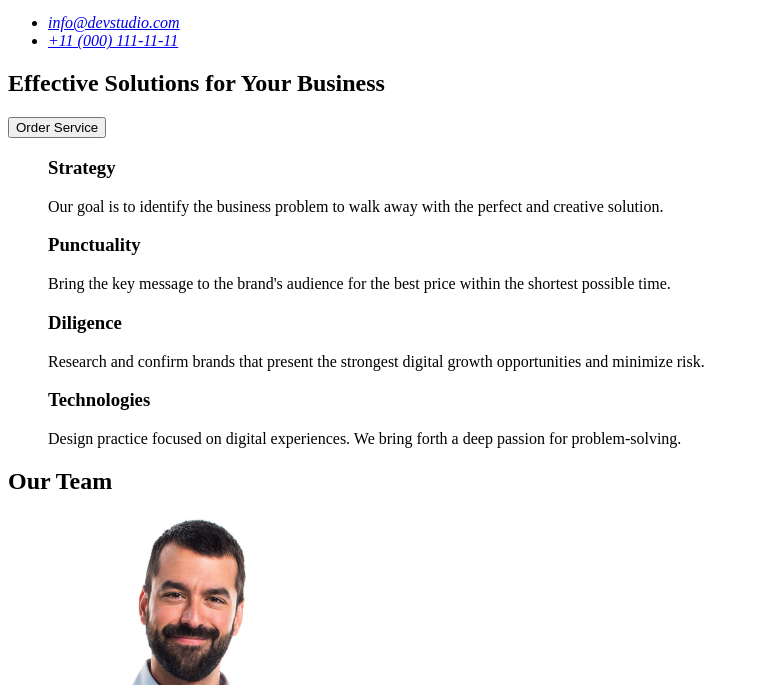
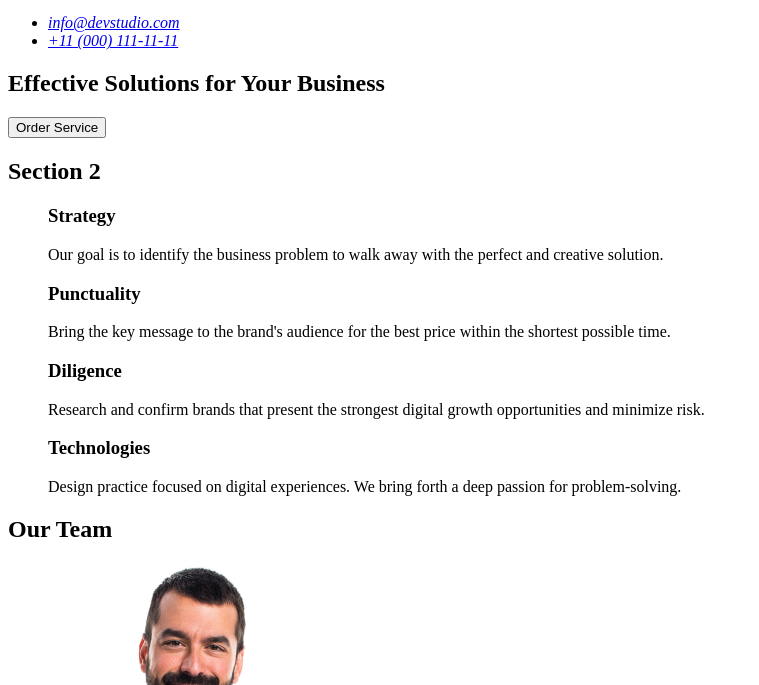
Before and after one commit to Denysit/goit-markup-hw-01, a plain HTML site: page index.html in a window 1280 px wide. Shown: the part 115-800 px from the top of the page, without its empty margins (0-759 px from the left). Drawn offline with Linux system fonts and the light colour scheme.

Commit message:
modified index.html

```diff
--- a/index.html
+++ b/index.html
@@ -40,6 +40,7 @@
       <!-- Section 2 -->
 
       <section>
+        <h2>Section 2</h2>
         <ul>
           <h3>Strategy</h3>
           <p>
```
